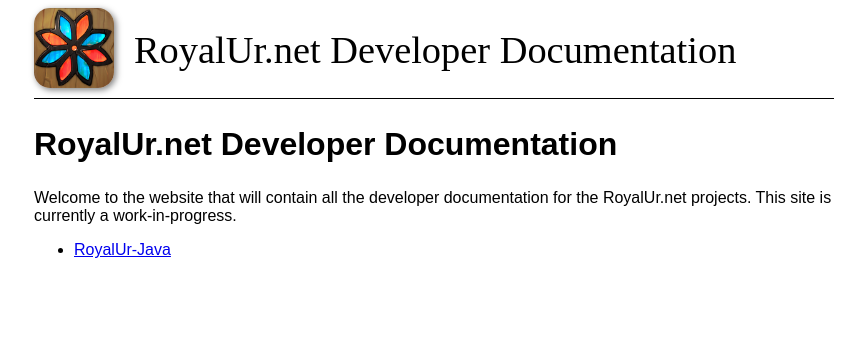
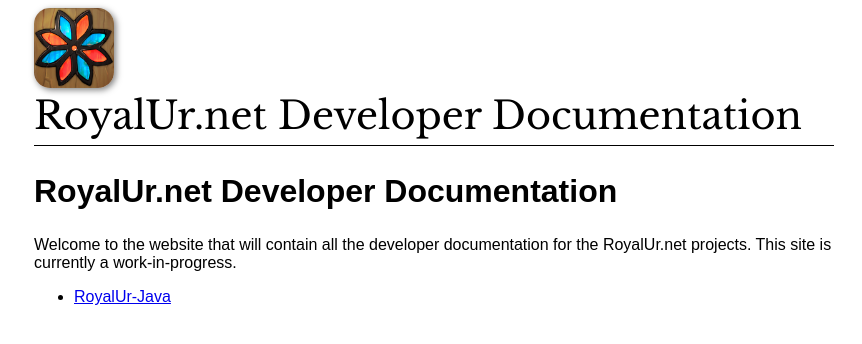
Before and after one commit to RoyalUr/royalur.github.io, a Jekyll site: the page built from DeveloperDocs/HOME.md, in a window 1280 px wide. Shown: the top 344 px of the page, without its empty margins (214-1076 px from the left). Built offline with Jekyll 4.4.1, drawn with Linux system fonts in a browser that asks for light colours; our own code applies the rules of GitHub Pages for plain Markdown files.

Commit message:
Update from https://github.com/RoyalUr/DeveloperDocs/commit/ba089576c2c77c6cfc5a5878742ac96fcc55c841

```diff
--- a/DeveloperDocs/_includes/head.html
+++ b/DeveloperDocs/_includes/head.html
@@ -2,3 +2,4 @@
 <title>{{ page.title }}</title>
 <link rel="icon" type="image/x-icon" href="/assets/favicon.ico" />
 <link rel="stylesheet" href="/css/default.css" />
+<link rel="preload" href="assets/LibreBaskerville-Regular.woff2" as="font" type="font/woff2" crossorigin>
--- a/DeveloperDocs/css/default.css
+++ b/DeveloperDocs/css/default.css
@@ -1,3 +1,12 @@
+@font-face {
+    font-family: 'Libre Baskerville';
+    src: url('/assets/LibreBaskerville-Regular.woff2') format('woff2'),
+        url('/assets/LibreBaskerville-Regular.woff') format('woff');
+    font-weight: normal;
+    font-style: normal;
+    font-display: swap;
+}
+
 
 body {
     width: 100%;
@@ -22,8 +31,9 @@
 }
 
 header .header-title {
-    font-family: serif;
+    font-family: 'Libre Baskerville', serif;
     font-weight: normal;
+    font-style: normal;
     font-size: 2.4rem;
     display: inline-block;
     vertical-align: middle;
```
Also changed, not shown: DeveloperDocs/assets/LibreBaskerville-Regular.woff (added), DeveloperDocs/assets/LibreBaskerville-Regular.woff2 (added).
